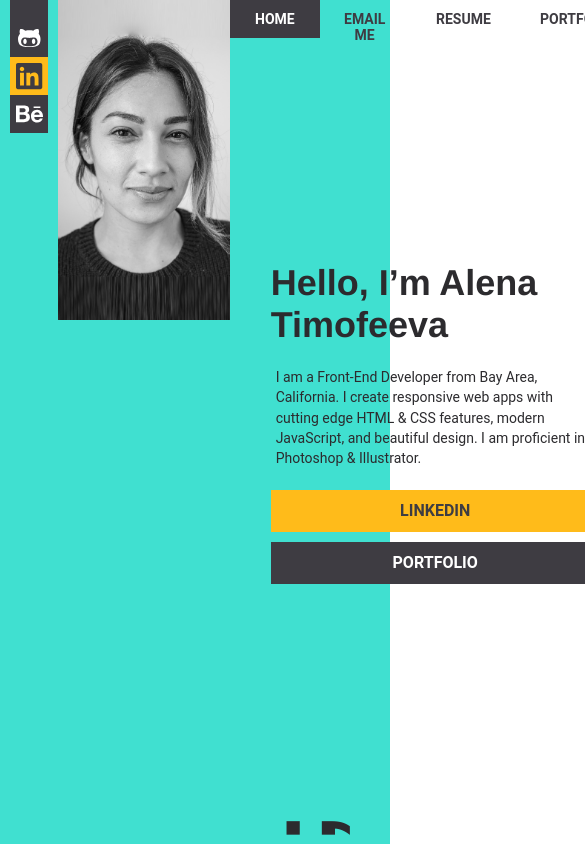
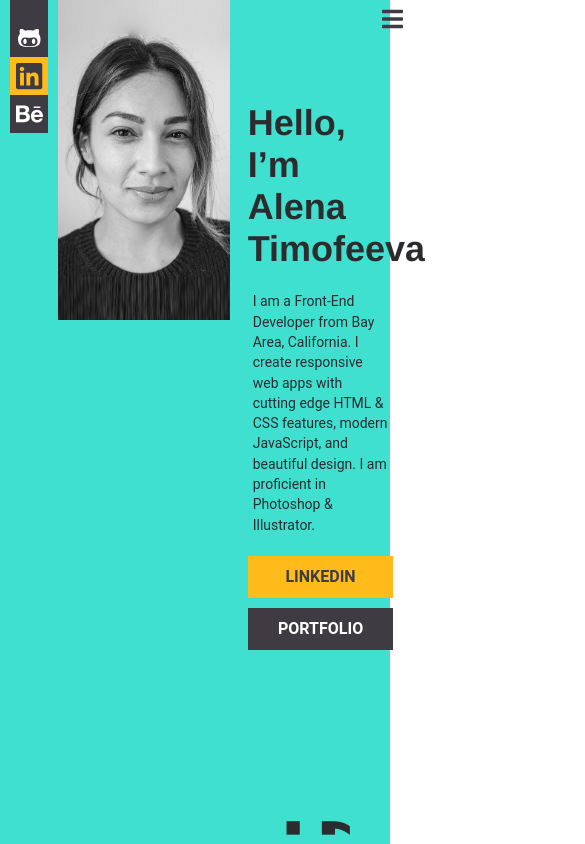
Before and after one commit to mouseProgrammouse/portfolio, a React (Create React App) app: page / in a window 390 px wide. Shown: the top 844 px of the page, 585 px wide, since content can reach past the window. Built offline with nearby package versions, Linux system fonts and the light colour scheme.

Commit message:
add mobile menu

```diff
--- a/src/MainMenu.css
+++ b/src/MainMenu.css
@@ -8,6 +8,9 @@
   color: #3e3c42;
   text-align: center;
   padding: 11px 25px;
+}
+
+.main-menu a {
   transform: perspective(1px) translateZ(0);
   box-shadow: 0 0 1px rgba(0, 0, 0, 0);
   transition-duration: 0.3s;
@@ -37,3 +40,84 @@
   transform: scale(0.9);
   -webkit-transform: scale(0.9);
 }
+
+.main-menu .hamburger,
+.main-menu .exit {
+  display: none;
+}
+
+
+
+@media screen and (max-width: 880px) {
+  .main-menu {
+    display: flex;
+    justify-content: flex-end;
+  }
+
+  .main-menu .hamburger {
+    display: flex;
+    justify-content: center;
+    align-items: center;
+    font-size: 24px;
+    color: #3e3c42;
+    height: 38px;
+    max-width: 38px;
+    padding: 0 0;
+    position: fixed;
+    z-index: 10;
+  }
+
+  .main-menu .exit {
+    display: list-item;
+  }
+
+  .main-menu ul {
+    display: flex;
+    justify-content: flex-start;
+    flex-flow: column;
+    width: 240px;
+    background-color: #F0EFED;
+    position: fixed;
+    z-index: 10;
+    height: 100vh;
+  }
+
+  .main-menu ul li,
+  .main-menu .hamburger {
+    width: 100%;
+  }
+
+  .main-menu a {
+    width: 100%;
+    text-align: left;
+    padding: 11px 10px;
+  }
+
+  .main-menu .hamburger a,
+  .main-menu .exit a {
+    text-align: end;
+    padding: 10px 0;
+    font-size: 24px;
+    color: #fff;
+    background-color: #3e3c42;
+  }
+
+  .main-menu .hamburger a {
+    padding: 0 0;
+  }
+
+  .main-menu a:hover,
+  .main-menu a:focus,
+  .main-menu a:active {
+    transform: scale(1);
+    -webkit-transform: scale(1);
+  }
+}
+
+.main-menu .hide {
+  display: none;
+}
+
+.main-menu .show {
+  display: block;
+}
--- a/src/MainMenu.js
+++ b/src/MainMenu.js
@@ -1,5 +1,6 @@
-import React from 'react'
+import React, {Component} from 'react'
 import { Link } from 'react-router-dom'
+import { FontAwesomeIcon } from '@fortawesome/react-fontawesome'
 import PropTypes from 'prop-types'
 import './MainMenu.css'
 
@@ -9,13 +10,38 @@ import './MainMenu.css'
   menuItems is an array of objects [{linkTitle: 'Home', link: '/'},...]
 */
 
-const MainMenu = (props) => {
+class MainMenu extends Component {
 
-  const { activeLink, menuItems } = props;
+  constructor( props ) {
+    super(props);
+    this.state = { menu : "hide" };
+  }
+
+  showMenu (e) {
+    e.preventDefault();
+    this.setState({
+      menu: "show"
+    });
+  }
+
+  hideMenu (e) {
+    e.preventDefault();
+    this.setState({
+      menu: "hide"
+    });
+  }
+
+  render () {
+
+    const { activeLink, menuItems } = this.props;
 
     return (
       <nav className="main-menu">
-      <ul>
+        <Link className={(this.state.menu === "show" )?"hamburger hide":"hamburger"} to="#"><FontAwesomeIcon icon={["fas","bars"]} onClick={(e) => this.showMenu(e)}/></Link>
+        <ul className={this.state.menu}>
+          <li className="exit">
+            <Link to="#"><FontAwesomeIcon icon={["fas", "times"]} onClick={(e) => this.hideMenu(e)}/></Link>
+          </li>
           { menuItems.map((menuItem, index) => (
                     <li key={index}>
                       <Link className={(menuItem.link === activeLink)?"active":""}
@@ -28,6 +54,7 @@ const MainMenu = (props) => {
       </nav>
     );
   }
+}
 
 MainMenu.propTypes = {
   activeLink: PropTypes.string.isRequired,
```
Lines whose indentation alone changed are shown as unchanged.
